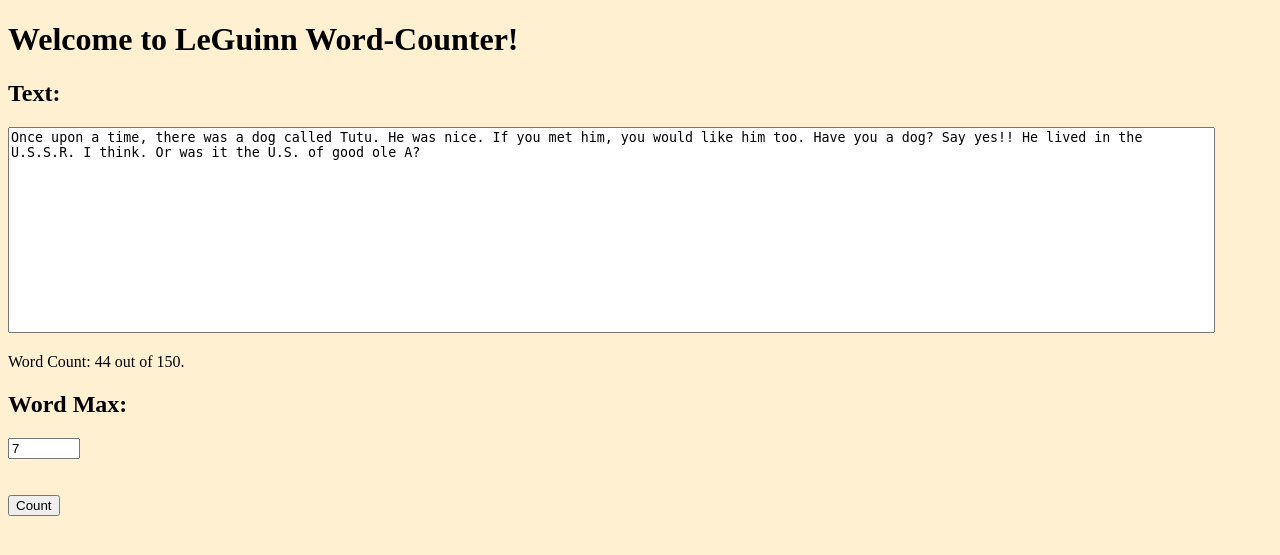
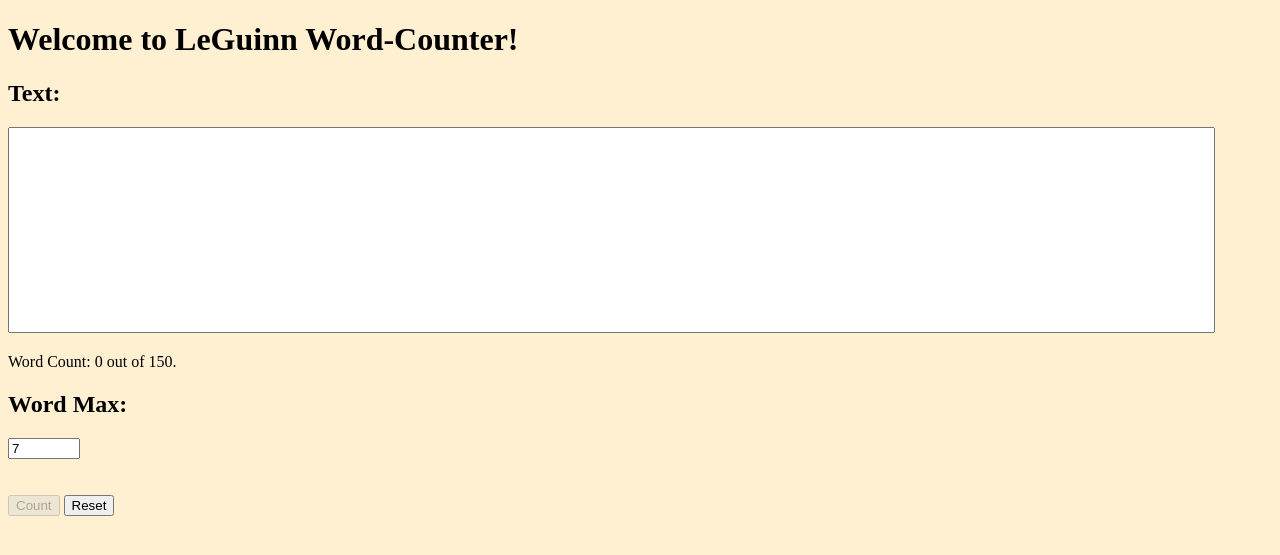
Before and after one commit to dunnesquared/sentencecow, a Flask app: page /leguinncounter in a window 1280 px wide. Shown: the top 555 px of the page. Run offline with Flask 2, Linux system fonts and the light colour scheme.

Commit message:
Allow user to reset form data to initial state

```diff
--- a/static/count.js
+++ b/static/count.js
@@ -49,10 +49,7 @@ function checkWordCount(){
   }else{
     // Change text colour back to black
     document.getElementById('word-count').style.color = 'black';
-
-
   }
-
 }
 
 
@@ -91,3 +88,15 @@ function enableSubmit(){
     countButton.disabled = true;
   }
 }
+
+/**
+ * Reset all form elements to initial states
+*/
+function resetAll(){
+  // Clear form to default values
+  document.getElementById("lgcform").reset();
+
+  // Handle whatever reset didn't
+  enableSubmit();
+  updateWordCount();
+}
--- a/templates/form.html
+++ b/templates/form.html
@@ -6,15 +6,16 @@
 
   <h2>Text:</h2>
 
-  <form action="/leguinncounter" method="POST">
+  <form id="lgcform" action="/leguinncounter" method="POST">
 
     <!-- Display message if input text over word count -->
     {% if is_over == True %}
       <textarea name="input_text" wrap="soft" oninput="enableSubmit(); updateWordCount(); checkWordCount();">{{ input_text }}</textarea>
       <p class="over"> {{ msg }} </p>
     {% else %}
-      <textarea name="input_text" wrap="soft" oninput="enableSubmit(); updateWordCount(); checkWordCount();">Once upon a time, there was a dog called Tutu. He was nice. If you met him, you would like him too. Have you a dog? Say yes!! He lived in the U.S.S.R. I think. Or was it the U.S. of good ole A?</textarea>
+      <textarea name="input_text" wrap="soft" oninput="enableSubmit(); updateWordCount(); checkWordCount();"></textarea>
     {% endif %}
+
 
     <p>Word Count: <span id='word-count'>0</span> </p>
 
@@ -29,7 +30,11 @@
      <br>
      <br>
 
-     <div><input id='count' name='submit_button' type="Submit", value="Count"></input></div>
+     <div>
+      <input id='count' name='submit_button' type="Submit", value="Count" disabled></input>
+      <button type="button" value="Reset" onclick="resetAll();">Reset</button>
+    </div>
+
 
 
   </form>
```
